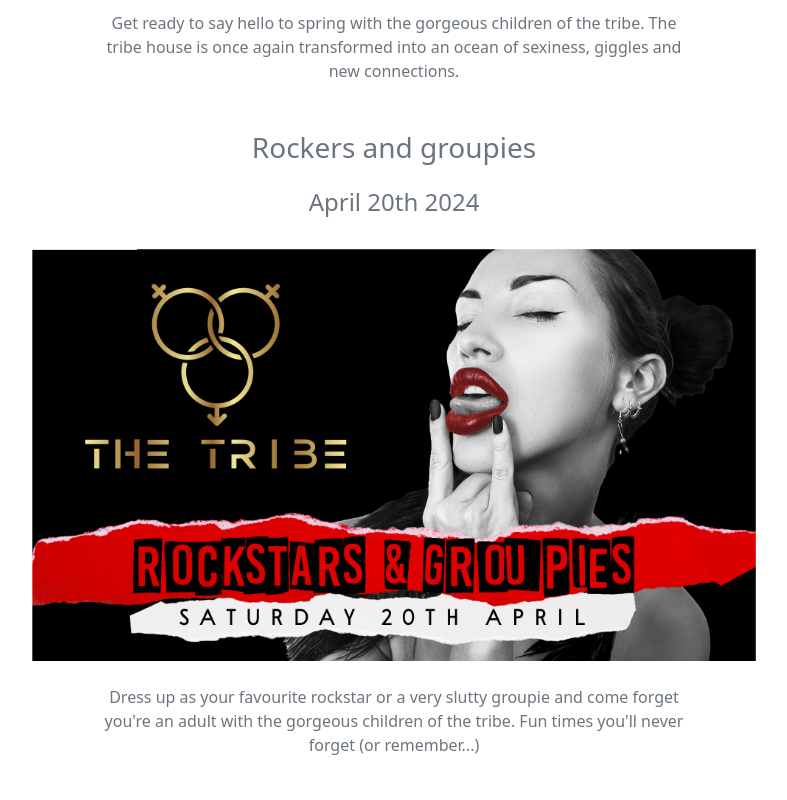
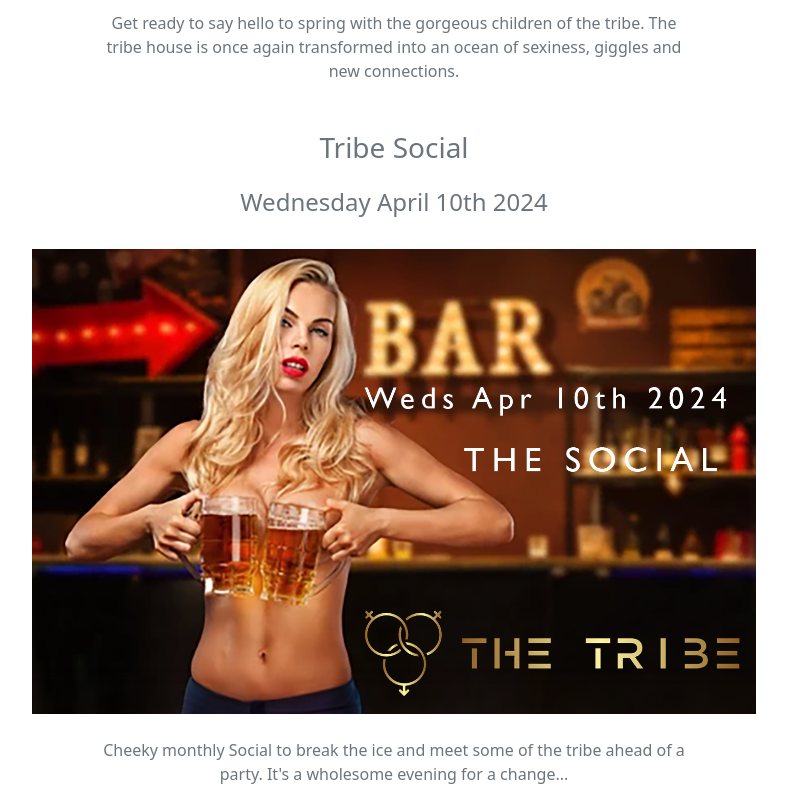
Before and after one commit to dantrovato/the-tribe-react18, a React (Vite) app: page /events in a window 1280 px wide. Shown: the part 1480-2280 px from the top of the page, without its empty margins (246-1033 px from the left). Built offline with nearby package versions, Linux system fonts and the light colour scheme.

Commit message:
Add april social poster to the events

```diff
--- a/src/components/Events.tsx
+++ b/src/components/Events.tsx
@@ -53,6 +53,33 @@ const Events = () => {
             tribe. The tribe house is once again transformed into an ocean of
             sexiness, giggles and new connections.
           </p>
+        </div>
+
+        <div className="mb-5">
+          <h3 className="text-center text-muted mb-4">Tribe Social </h3>
+          <h4 className="text-center text-muted mb-4">
+            Wednesday April 10th 2024{" "}
+          </h4>
+
+          {/* <h4 className="text-center text-muted mb-4">Mornington crescent </h4> */}
+          <img
+            src="blonde.png"
+            alt="Sexy girl semi naked holding beer over her breast"
+            className="mx-auto d-block mb-4"
+            style={{ maxWidth: "100%", marginTop: "2rem" }}
+          />
+          <p
+            className="text-muted mb-3"
+            style={{ maxWidth: "600px", margin: "auto" }}
+          >
+            Cheeky monthly Social to break the ice and meet some of the tribe
+            ahead of a party. It's a wholesome evening for a change...
+          </p>
+
+          <p
+            className="text-muted mb-3"
+            style={{ maxWidth: "600px", margin: "auto" }}
+          ></p>
         </div>
 
         <div className="text-center text-muted mb-5">
```
Also changed, not shown: public/blonde.png (added).
